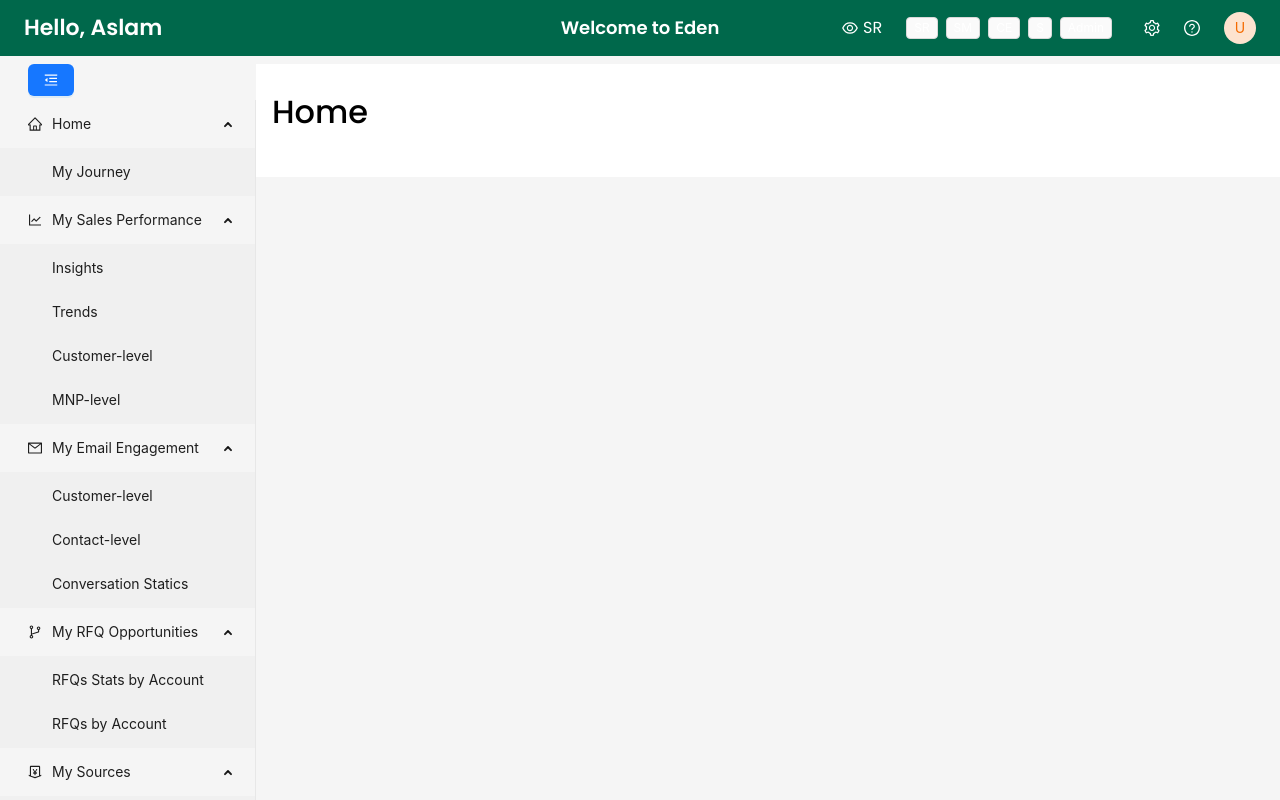
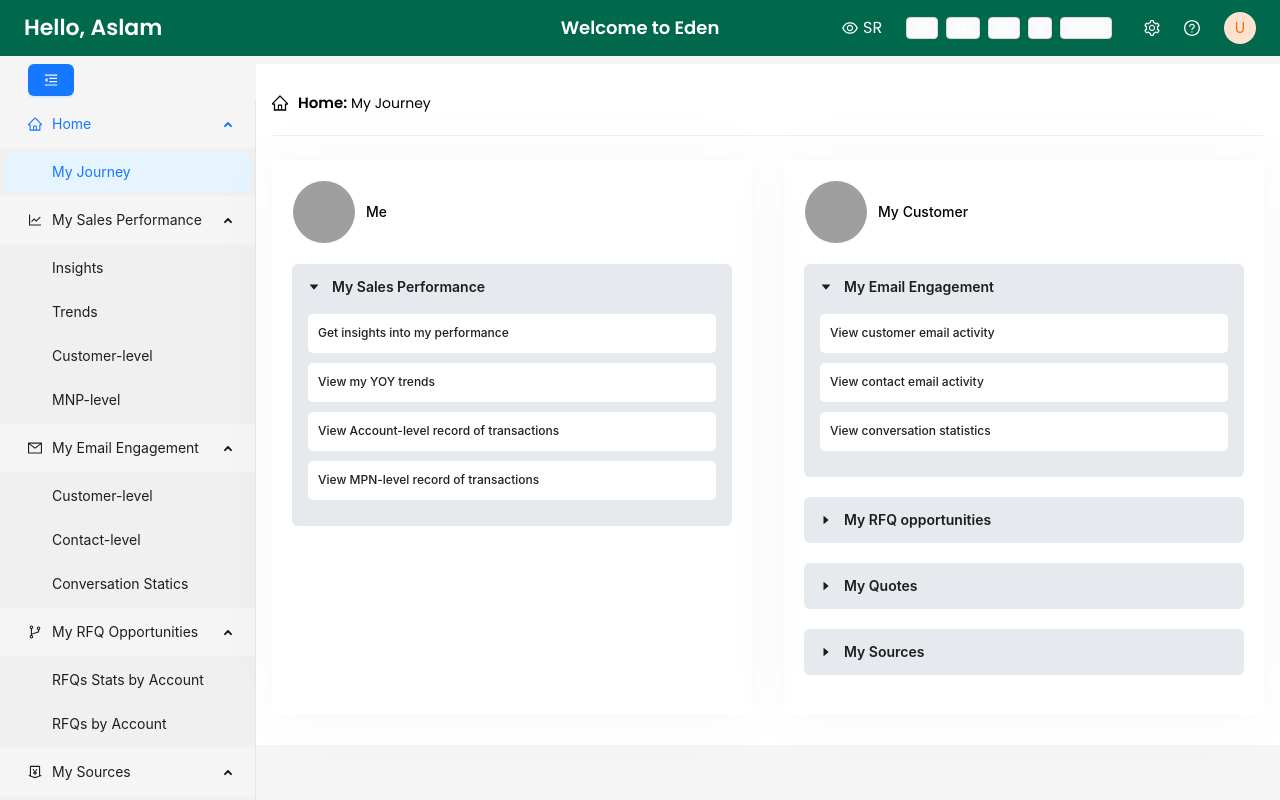
Before and after one commit to Zeeshnhmd/supreme_components_international, a React (Create React App) app: page / in a window 1280 px wide. Built offline with nearby package versions, Linux system fonts and the light colour scheme; grey boxes are pictures that could not be loaded.

Commit message:
feat: changes

```diff
--- a/src/App.js
+++ b/src/App.js
@@ -21,8 +21,7 @@ function App() {
 	return (
 		<Layout userTypes={userTypes} userType={userType} setUserType={setUserType}>
 			<Routes>
-				<Route path="/" element={<Home />} />
-				<Route path="/my-journey" element={<Journey userType={userType} />} />
+				<Route path="/" element={<Journey userType={userType} />} />
 				<Route path="/sales-performance/insights" element={<Insights />} />
 				<Route path="/sales-performance/trends" element={<Trends />} />
 			</Routes>
--- a/src/components/sidebar/index.jsx
+++ b/src/components/sidebar/index.jsx
@@ -9,7 +9,6 @@ import {
 	MoneyCollectOutlined,
 } from '@ant-design/icons';
 import { Button, Menu } from 'antd';
-import { useState } from 'react';
 import { useNavigate } from 'react-router-dom';
 
 import styles from './sidebar.module.scss';
@@ -27,9 +26,7 @@ const SideBar = ({ collapsed, toggleCollapsed }) => {
 	}
 
 	const items = [
-		getItem('Home', '/', <HomeOutlined />, [
-			getItem('My Journey', '/my-journey'),
-		]),
+		getItem('Home', '/home', <HomeOutlined />, [getItem('My Journey', '/')]),
 		getItem(
 			'My Sales Performance',
 			'/sales-performance',
@@ -83,9 +80,9 @@ const SideBar = ({ collapsed, toggleCollapsed }) => {
 				className={` ${styles['side']} ${
 					collapsed === true ? styles['sidebar-collapsed'] : styles['sidebar']
 				}`}
-				defaultSelectedKeys={['/home']}
+				defaultSelectedKeys={['/']}
 				defaultOpenKeys={[
-					'/',
+					'/home',
 					'/sales-performance',
 					'/email-engagement',
 					'/rfq-opportunities',
```
